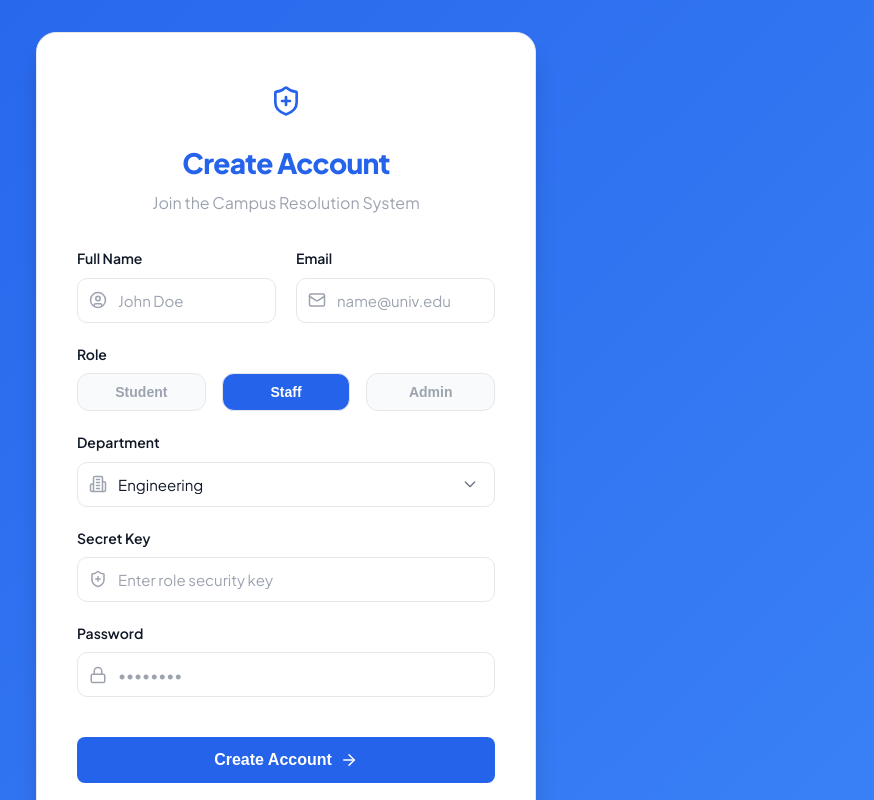
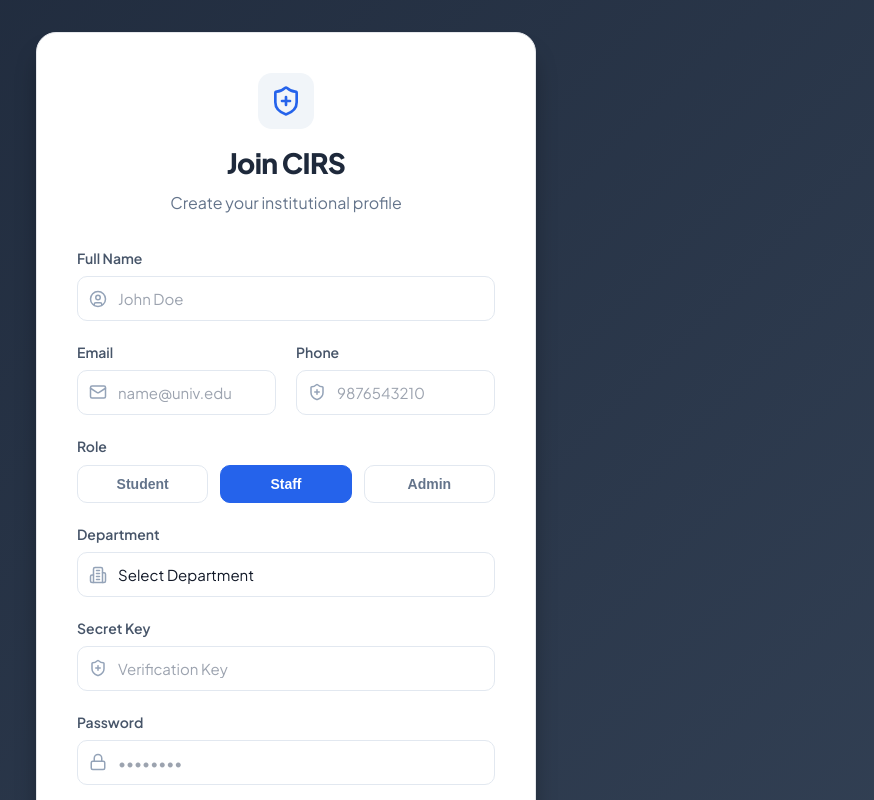
Before and after one commit to sathvikreddysoma23/CIRS, a React (Vite) app in the folder frontend/: page /register in a window 1280 px wide. Both pictures are taken after a click on the button "Staff". Shown: the top 800 px of the page, without its empty margins (354-1228 px from the left). Built offline with nearby package versions, Linux system fonts and the light colour scheme; no server answers.

Commit message:
Fix the core registration component in pages/auth and synchronize with backend

```diff
--- a/frontend/src/pages/auth/Register.jsx
+++ b/frontend/src/pages/auth/Register.jsx
@@ -8,8 +8,9 @@ const Register = () => {
     name: '',
     email: '',
     password: '',
+    phone: '',
     role: 'student',
-    department: 'Engineering',
+    department: '',
     secret_key: ''
   })
   const [error, setError] = useState('')
@@ -20,23 +21,36 @@ const Register = () => {
   const handleSubmit = async (e) => {
     e.preventDefault()
     setError('')
+
+    // Basic validation
+    if (formData.password.length < 6) {
+      setError('Password must be at least 6 characters')
+      return
+    }
+
     setLoading(true)
     try {
       // Clean up data based on role
       const submissionData = { ...formData }
-      if (submissionData.role !== 'department') {
-        submissionData.department = null
-      }
       if (submissionData.role === 'student') {
-        submissionData.secret_key = null
+        submissionData.department = ""
+        submissionData.secret_key = ""
+      } else if (submissionData.role === 'admin') {
+        submissionData.department = ""
       }
 
-      const user = await register(submissionData)
-      if (user.role === 'admin') navigate('/admin')
-      else if (user.role === 'department') navigate('/staff')
-      else navigate('/student')
+      await register(submissionData)
+      navigate('/login?msg=registered')
     } catch (err) {
-      setError(err.response?.data?.detail || 'Registration failed. Please try again.')
+      console.error('Registration error detail:', err.response?.data)
+      const detail = err.response?.data?.detail
+      const errors = err.response?.data?.errors
+
+      if (Array.isArray(errors)) {
+        setError(errors.map(e => `${e.loc[e.loc.length-1]}: ${e.msg}`).join(', '))
+      } else {
+        setError(detail || 'Registration failed. Please check your inputs.')
+      }
     } finally {
       setLoading(false)
     }
@@ -48,14 +62,16 @@ const Register = () => {
       display: 'flex',
       alignItems: 'center',
       justifyContent: 'center',
-      backgroundImage: 'linear-gradient(135deg, var(--primary) 0%, var(--secondary) 100%)',
+      backgroundImage: 'linear-gradient(135deg, #1e293b 0%, #334155 100%)',
       padding: '2rem 1.5rem'
     }} className="animate-in fade-in duration-500">
       <div className="card" style={{
         maxWidth: 500,
         width: '100%',
         padding: '2.5rem',
-        boxShadow: '0 20px 25px -5px rgba(0, 0, 0, 0.2)'
+        boxShadow: '0 20px 25px -5px rgba(0, 0, 0, 0.4)',
+        background: 'white',
+        borderRadius: '20px'
       }}>
         <div style={{ textAlign: 'center', marginBottom: '2rem' }}>
           <div style={{
@@ -65,27 +81,26 @@ const Register = () => {
             width: 56,
             height: 56,
             borderRadius: '14px',
-            background: 'var(--secondary-light)',
-            color: 'var(--primary)',
+            background: '#f1f5f9',
+            color: '#2563eb',
             marginBottom: '0.75rem'
           }}>
             <ShieldPlus size={32} />
           </div>
-          <h1 style={{ fontSize: '1.75rem', fontWeight: 800, color: 'var(--primary)' }}>Create Account</h1>
-          <p style={{ color: 'var(--text-light)', marginTop: '0.25rem' }}>Join the Campus Resolution System</p>
+          <h1 style={{ fontSize: '1.75rem', fontWeight: 800, color: '#1e293b' }}>Join CIRS</h1>
+          <p style={{ color: '#64748b', marginTop: '0.25rem' }}>Create your institutional profile</p>
         </div>
 
         {error && (
-          <div style={{ display: 'flex', alignItems: 'center', gap: '0.75rem', padding: '0.75rem', background: '#FEF2F2', color: 'var(--error)', borderRadius: 'var(--radius)', marginBottom: '1.5rem', fontSize: '0.875rem' }}>
+          <div style={{ display: 'flex', alignItems: 'center', gap: '0.75rem', padding: '0.75rem', background: '#FEF2F2', color: '#dc2626', borderRadius: '12px', marginBottom: '1.5rem', fontSize: '0.875rem', border: '1px solid #fee2e2' }}>
             <AlertCircle size={18} />
             <span>{error}</span>
           </div>
         )}
 
         <form onSubmit={handleSubmit}>
-          <div style={{ display: 'grid', gridTemplateColumns: '1fr 1fr', gap: '1.25rem', marginBottom: '1.25rem' }}>
-            <div>
-              <label style={{ display: 'block', fontSize: '0.875rem', fontWeight: 600, marginBottom: '0.5rem' }}>Full Name</label>
+          <div style={{ marginBottom: '1.25rem' }}>
+            <label style={{ display: 'block', fontSize: '0.875rem', fontWeight: 600, marginBottom: '0.4rem', color: '#475569' }}>Full Name</label>
             <div style={{ position: 'relative' }}>
               <input
                 type="text"
@@ -93,13 +108,15 @@ const Register = () => {
                 required
                 value={formData.name}
                 onChange={(e) => setFormData({...formData, name: e.target.value})}
-                  style={{ width: '100%', paddingLeft: '2.5rem' }}
+                style={{ width: '100%', padding: '0.75rem 0.75rem 0.75rem 2.5rem', borderRadius: '10px', border: '1px solid #e2e8f0' }}
               />
-                <UserCircle size={18} color="var(--text-light)" style={{ position: 'absolute', left: '0.75rem', top: '50%', transform: 'translateY(-50%)' }} />
+              <UserCircle size={18} color="#94a3b8" style={{ position: 'absolute', left: '0.75rem', top: '50%', transform: 'translateY(-50%)' }} />
             </div>
           </div>
+
+          <div style={{ display: 'grid', gridTemplateColumns: '1fr 1fr', gap: '1.25rem', marginBottom: '1.25rem' }}>
             <div>
-              <label style={{ display: 'block', fontSize: '0.875rem', fontWeight: 600, marginBottom: '0.5rem' }}>Email</label>
+              <label style={{ display: 'block', fontSize: '0.875rem', fontWeight: 600, marginBottom: '0.4rem', color: '#475569' }}>Email</label>
               <div style={{ position: 'relative' }}>
                 <input
                   type="email"
@@ -107,35 +124,52 @@ const Register = () => {
                   required
                   value={formData.email}
                   onChange={(e) => setFormData({...formData, email: e.target.value})}
-                  style={{ width: '100%', paddingLeft: '2.5rem' }}
+                  style={{ width: '100%', padding: '0.75rem 0.75rem 0.75rem 2.5rem', borderRadius: '10px', border: '1px solid #e2e8f0' }}
                 />
-                <Mail size={18} color="var(--text-light)" style={{ position: 'absolute', left: '0.75rem', top: '50%', transform: 'translateY(-50%)' }} />
+                <Mail size={18} color="#94a3b8" style={{ position: 'absolute', left: '0.75rem', top: '50%', transform: 'translateY(-50%)' }} />
+              </div>
+            </div>
+            <div>
+              <label style={{ display: 'block', fontSize: '0.875rem', fontWeight: 600, marginBottom: '0.4rem', color: '#475569' }}>Phone</label>
+              <div style={{ position: 'relative' }}>
+                <input
+                  type="tel"
+                  placeholder="9876543210"
+                  required
+                  value={formData.phone}
+                  onChange={(e) => setFormData({...formData, phone: e.target.value})}
+                  style={{ width: '100%', padding: '0.75rem 0.75rem 0.75rem 2.5rem', borderRadius: '10px', border: '1px solid #e2e8f0' }}
+                />
+                <ShieldPlus size={18} color="#94a3b8" style={{ position: 'absolute', left: '0.75rem', top: '50%', transform: 'translateY(-50%)' }} />
               </div>
             </div>
           </div>
 
           <div style={{ marginBottom: '1.25rem' }}>
-            <label style={{ display: 'block', fontSize: '0.875rem', fontWeight: 600, marginBottom: '0.5rem' }}>Role</label>
-            <div style={{ display: 'flex', gap: '1rem' }}>
-              {['student', 'department', 'admin'].map((r) => (
+            <label style={{ display: 'block', fontSize: '0.875rem', fontWeight: 600, marginBottom: '0.5rem', color: '#475569' }}>Role</label>
+            <div style={{ display: 'flex', gap: '0.75rem' }}>
+              {[
+                { label: 'Student', val: 'student' },
+                { label: 'Staff', val: 'department' },
+                { label: 'Admin', val: 'admin' }
+              ].map((r) => (
                 <button
-                  key={r}
+                  key={r.val}
                   type="button"
-                  onClick={() => setFormData({...formData, role: r})}
+                  onClick={() => setFormData({...formData, role: r.val, secret_key: '', department: ''})}
                   style={{
                     flex: 1,
                     padding: '0.625rem',
-                    borderRadius: 'var(--radius)',
+                    borderRadius: '10px',
                     fontSize: '0.875rem',
                     fontWeight: 600,
-                    textTransform: 'capitalize',
-                    background: formData.role === r ? 'var(--primary)' : 'var(--background)',
-                    color: formData.role === r ? 'white' : 'var(--text-light)',
-                    border: '1px solid var(--border)'
+                    background: formData.role === r.val ? '#2563eb' : '#fff',
+                    color: formData.role === r.val ? 'white' : '#64748b',
+                    border: '1px solid' + (formData.role === r.val ? '#2563eb' : '#e2e8f0'),
+                    cursor: 'pointer'
                   }}
-                  className="hover-lift"
                 >
-                   {r === 'department' ? 'staff' : r}
+                   {r.label}
                 </button>
               ))}
             </div>
@@ -143,43 +177,45 @@ const Register = () => {
 
           {formData.role === 'department' && (
             <div style={{ marginBottom: '1.25rem' }}>
-              <label style={{ display: 'block', fontSize: '0.875rem', fontWeight: 600, marginBottom: '0.5rem' }}>Department</label>
+              <label style={{ display: 'block', fontSize: '0.875rem', fontWeight: 600, marginBottom: '0.4rem', color: '#475569' }}>Department</label>
               <div style={{ position: 'relative' }}>
                 <select
-                  style={{ width: '100%', paddingLeft: '2.5rem', appearance: 'none' }}
+                  style={{ width: '100%', padding: '0.75rem 0.75rem 0.75rem 2.5rem', borderRadius: '10px', border: '1px solid #e2e8f0', appearance: 'none', background: '#fff' }}
                   value={formData.department}
+                  required
                   onChange={(e) => setFormData({...formData, department: e.target.value})}
                 >
-                  <option value="Engineering">Engineering</option>
-                  <option value="Hostel">Hostel Management</option>
-                  <option value="IT Services">IT Services</option>
-                  <option value="Library">Library</option>
-                  <option value="Security">Security</option>
+                  <option value="">Select Department</option>
+                  <option value="infrastructure">Infrastructure</option>
+                  <option value="transportation">Transportation</option>
+                  <option value="healthcare">Healthcare</option>
+                  <option value="housekeeping">Housekeeping</option>
+                  <option value="security">Security</option>
                 </select>
-                <Building2 size={18} color="var(--text-light)" style={{ position: 'absolute', left: '0.75rem', top: '50%', transform: 'translateY(-50%)' }} />
+                <Building2 size={18} color="#94a3b8" style={{ position: 'absolute', left: '0.75rem', top: '50%', transform: 'translateY(-50%)' }} />
               </div>
             </div>
           )}
 
           {formData.role !== 'student' && (
             <div style={{ marginBottom: '1.25rem' }}>
-              <label style={{ display: 'block', fontSize: '0.875rem', fontWeight: 600, marginBottom: '0.5rem' }}>Secret Key</label>
+              <label style={{ display: 'block', fontSize: '0.875rem', fontWeight: 600, marginBottom: '0.4rem', color: '#475569' }}>Secret Key</label>
               <div style={{ position: 'relative' }}>
                 <input
                   type="password"
-                  placeholder="Enter role security key"
+                  placeholder="Verification Key"
                   required
                   value={formData.secret_key}
                   onChange={(e) => setFormData({...formData, secret_key: e.target.value})}
-                  style={{ width: '100%', paddingLeft: '2.5rem' }}
+                  style={{ width: '100%', padding: '0.75rem 0.75rem 0.75rem 2.5rem', borderRadius: '10px', border: '1px solid #e2e8f0' }}
                 />
-                <ShieldPlus size={18} color="var(--text-light)" style={{ position: 'absolute', left: '0.75rem', top: '50%', transform: 'translateY(-50%)' }} />
+                <ShieldPlus size={18} color="#94a3b8" style={{ position: 'absolute', left: '0.75rem', top: '50%', transform: 'translateY(-50%)' }} />
               </div>
             </div>
           )}
 
-          <div style={{ marginBottom: '2.5rem' }}>
-            <label style={{ display: 'block', fontSize: '0.875rem', fontWeight: 600, marginBottom: '0.5rem' }}>Password</label>
+          <div style={{ marginBottom: '2rem' }}>
+            <label style={{ display: 'block', fontSize: '0.875rem', fontWeight: 600, marginBottom: '0.4rem', color: '#475569' }}>Password</label>
             <div style={{ position: 'relative' }}>
               <input
                 type="password"
@@ -187,34 +223,46 @@ const Register = () => {
                 required
                 value={formData.password}
                 onChange={(e) => setFormData({...formData, password: e.target.value})}
-                style={{ width: '100%', paddingLeft: '2.5rem' }}
+                style={{ width: '100%', padding: '0.75rem 0.75rem 0.75rem 2.5rem', borderRadius: '10px', border: '1px solid #e2e8f0' }}
               />
-              <Lock size={18} color="var(--text-light)" style={{ position: 'absolute', left: '0.75rem', top: '50%', transform: 'translateY(-50%)' }} />
+              <Lock size={18} color="#94a3b8" style={{ position: 'absolute', left: '0.75rem', top: '50%', transform: 'translateY(-50%)' }} />
             </div>
           </div>
 
           <button
             type="submit"
             disabled={loading}
-            className="btn btn-primary"
-            style={{ width: '100%', justifyContent: 'center', padding: '0.875rem', fontSize: '1rem' }}
+            style={{
+              width: '100%',
+              justifyContent: 'center',
+              padding: '0.875rem',
+              fontSize: '1rem',
+              fontWeight: 700,
+              background: '#2563eb',
+              color: 'white',
+              border: 'none',
+              borderRadius: '10px',
+              cursor: loading ? 'not-allowed' : 'pointer',
+              display: 'flex',
+              alignItems: 'center',
+              gap: '0.5rem'
+            }}
           >
             {loading ? 'Processing...' : (
               <>
-                Create Account <ArrowRight size={18} />
+                Confirm Registration <ArrowRight size={18} />
               </>
             )}
           </button>
         </form>
 
-        <div style={{ marginTop: '2rem', textAlign: 'center' }}>
-          <p style={{ fontSize: '0.875rem', color: 'var(--text-light)' }}>
-            Already have an account? <Link to="/login" style={{ color: 'var(--secondary)', fontWeight: 600 }}>Sign In</Link>
+        <div style={{ marginTop: '1.5rem', textAlign: 'center' }}>
+          <p style={{ fontSize: '0.875rem', color: '#64748b' }}>
+            Already registered? <Link to="/login" style={{ color: '#2563eb', fontWeight: 700, textDecoration: 'none' }}>Sign In</Link>
           </p>
         </div>
       </div>
     </div>
   )
 }
-
 export default Register
```
Lines whose indentation alone changed are shown as unchanged.
